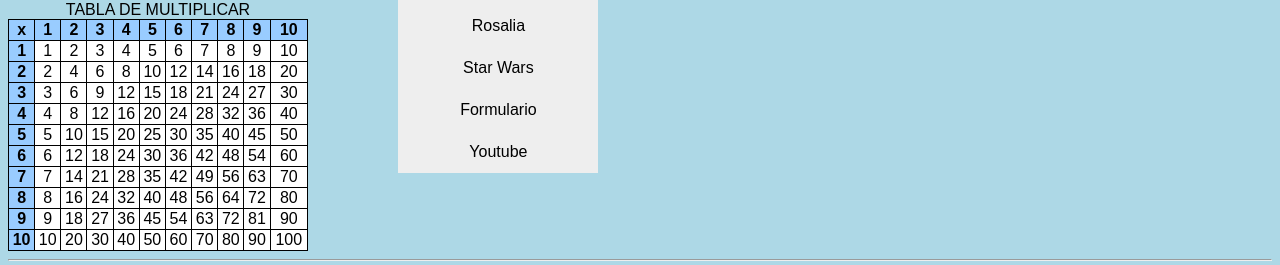
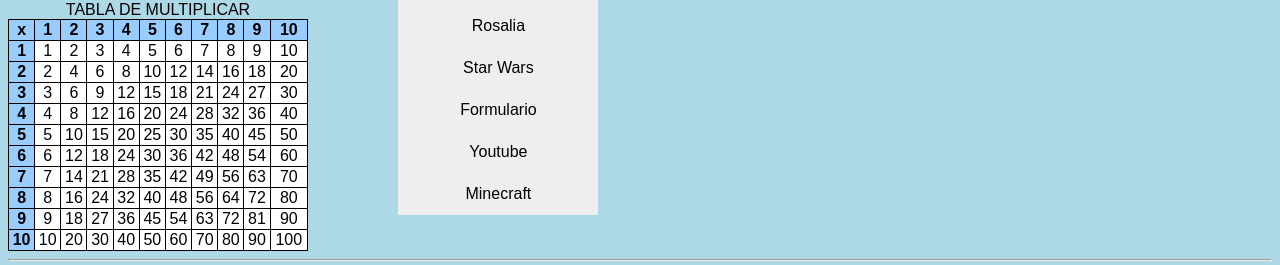
Before and after one commit to franacha98/paginaWeb, a website: page public_html/Examen/index.html in a window 1280 px wide. Both pictures are taken after a click on the link "Ejercicios". Shown: the part 133-398 px from the top of the page. Drawn offline with Linux system fonts and the light colour scheme.

Commit message:
minecraft

```diff
--- a/public_html/Examen/index.html
+++ b/public_html/Examen/index.html
@@ -18,6 +18,7 @@
 <a href="../Ejercicio1/EjercicioStarWars/index.html">Star Wars</a>
 <a href="../Ejercicio1/Formulario//index.html">Formulario</a>
 <a href="../Ejercicio1/Youtube/index.html">Youtube</a>
+<a href="../Ejercicio1/Minecraft/index.html">Minecraft</a>
 
 </div></li>
 </ul>
```
